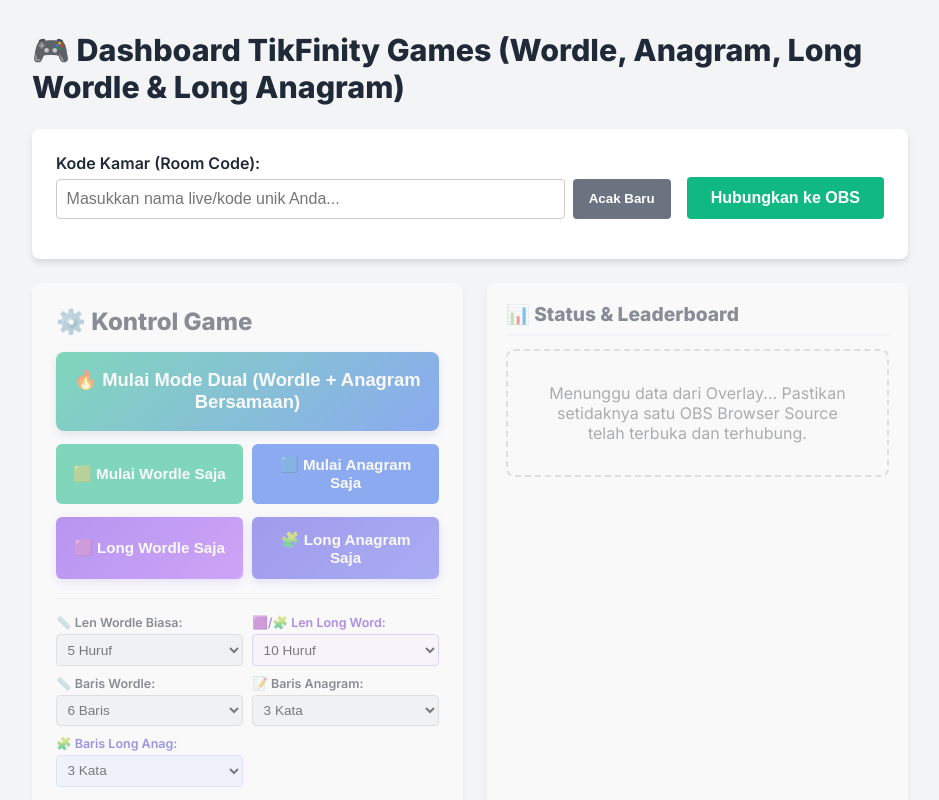
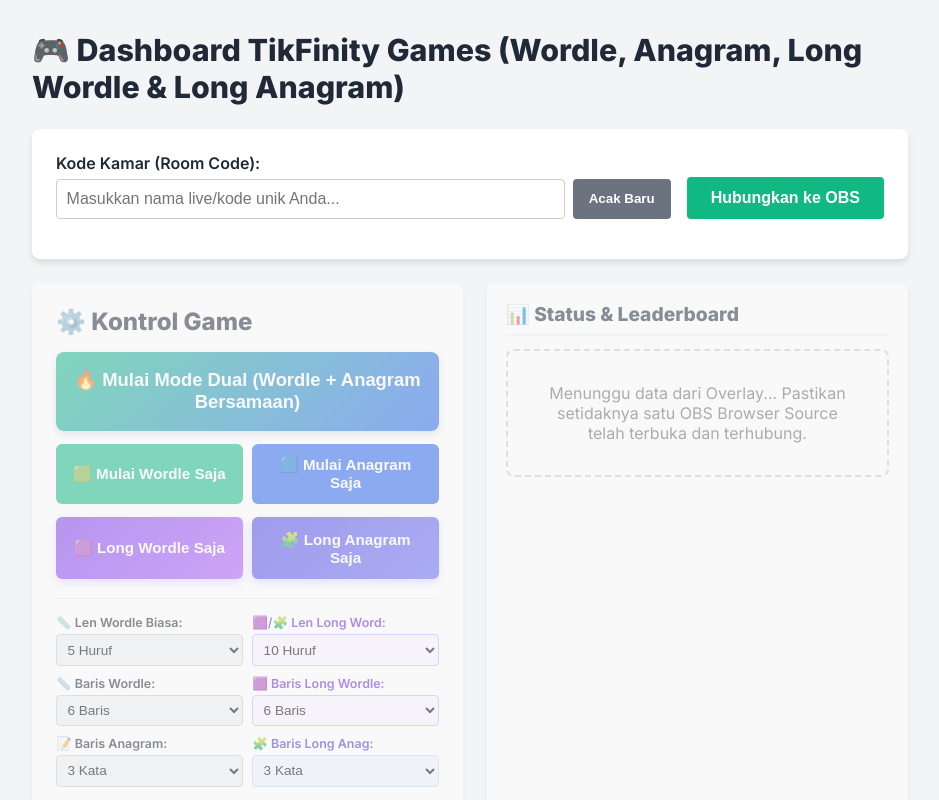
Before and after one commit to rilmiwardani/yotebak, a React (Vite) app in the folder client/: page / in a window 1280 px wide. Shown: the top 800 px of the page, without its empty margins (170-1109 px from the left). Built offline with nearby package versions, Linux system fonts and the light colour scheme.

Commit message:
Add Long Wordle Max Rows selector in Admin Dashboard controls panel

```diff
--- a/client/src/pages/AdminDashboard.jsx
+++ b/client/src/pages/AdminDashboard.jsx
@@ -841,6 +841,23 @@
             </div>
 
             <div>
+              <label style={{ display: 'block', marginBottom: '0.25rem', fontWeight: '600', fontSize: '0.78rem', color: '#6d28d9' }}>🟪 Baris Long Wordle:</label>
+              <select
+                value={gameState?.longWordleMaxRows || 6}
+                onChange={handleLongWordleMaxRowsChange}
+                style={{ padding: '0.4rem', borderRadius: '4px', border: '1px solid #c4b5fd', background: '#faf5ff', width: '100%', fontSize: '0.85rem' }}
+              >
+                <option value={3}>3 Baris</option>
+                <option value={4}>4 Baris</option>
+                <option value={5}>5 Baris</option>
+                <option value={6}>6 Baris</option>
+                <option value={7}>7 Baris</option>
+                <option value={8}>8 Baris</option>
+                <option value={10}>10 Baris</option>
+              </select>
+            </div>
+
+            <div>
               <label style={{ display: 'block', marginBottom: '0.25rem', fontWeight: '600', fontSize: '0.78rem' }}>📝 Baris Anagram:</label>
               <select
                 value={gameState?.anagramRows || anagramRows}
```
